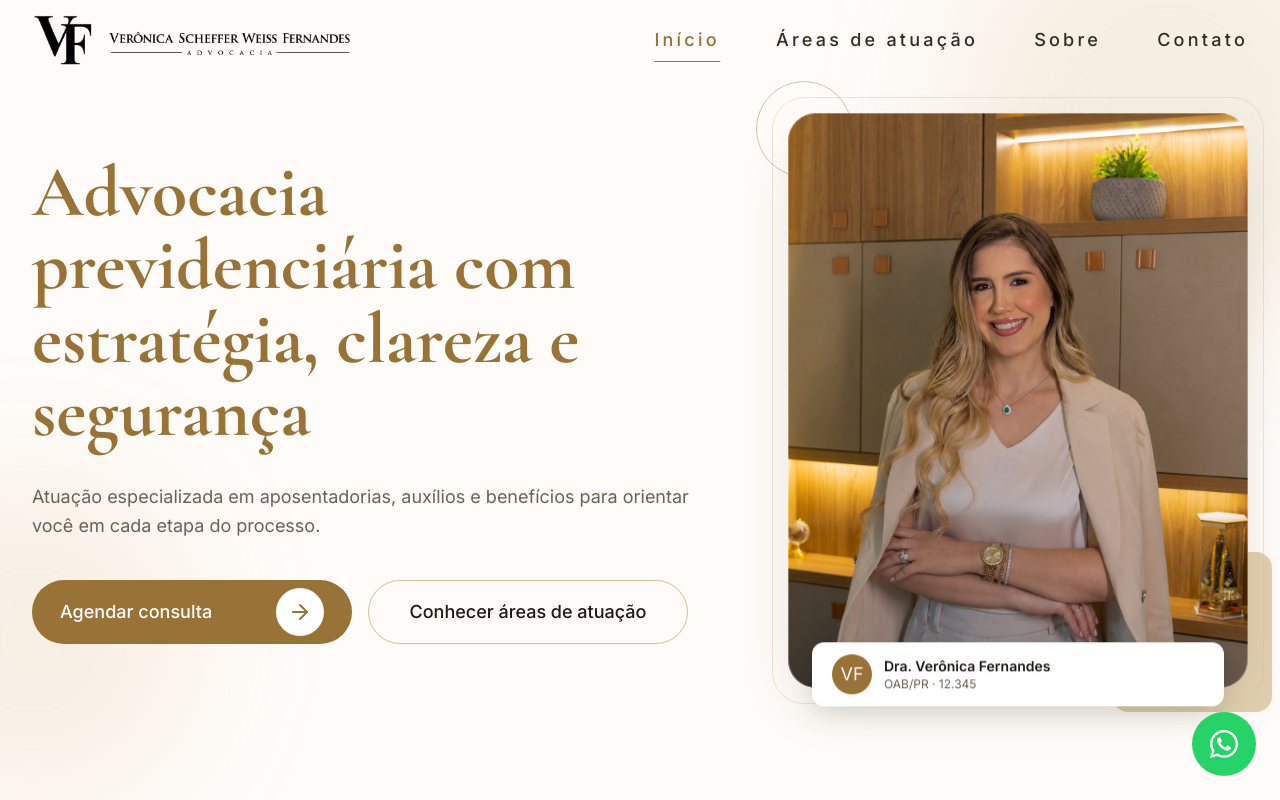
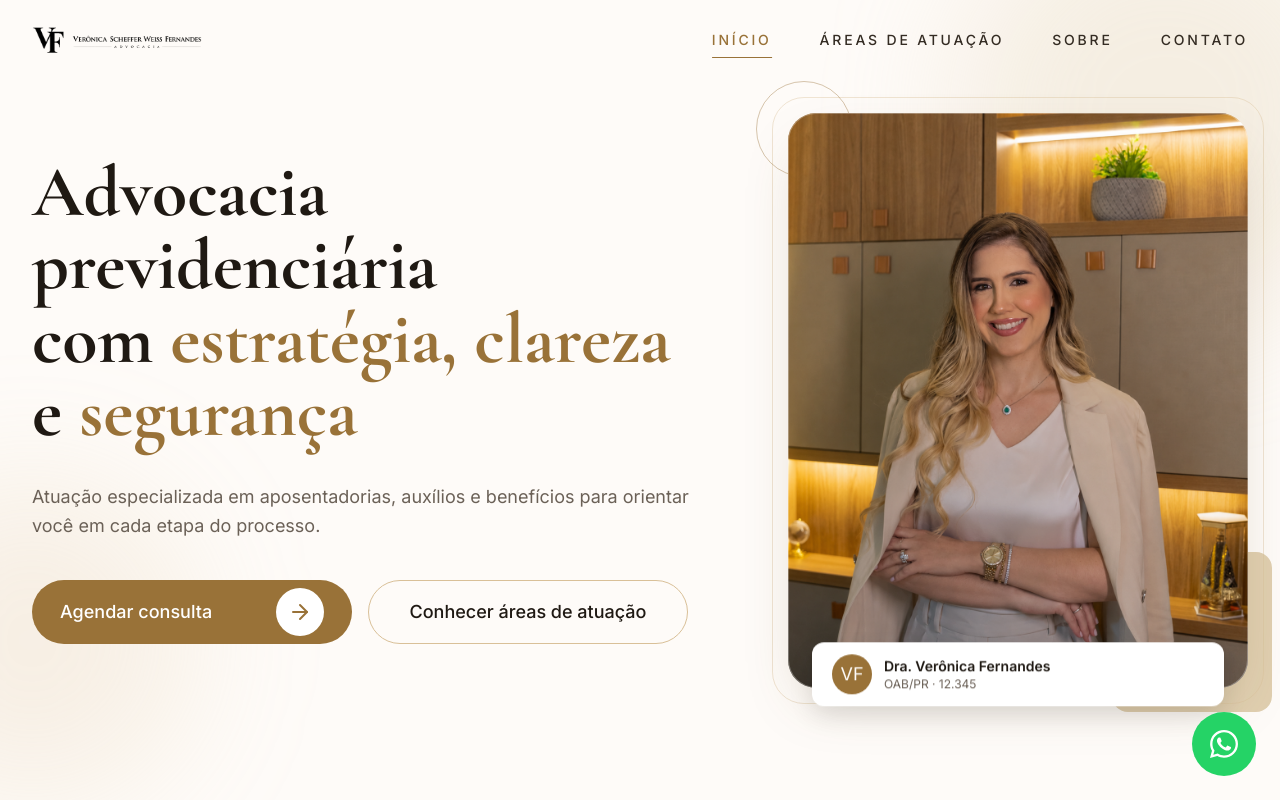
Before and after one commit to JeanCarlo10/veronica-advogada, a React (Vite) app: page / in a window 1280 px wide. Shown: the top 800 px of the page. Built offline with nearby package versions, Linux system fonts and the light colour scheme.

Commit message:
Ajustes do footer

```diff
--- a/index.html
+++ b/index.html
@@ -4,22 +4,29 @@
     <meta charset="UTF-8" />
     <meta name="viewport" content="width=device-width, initial-scale=1.0" />
     <meta http-equiv="X-UA-Compatible" content="IE=edge" />
-    <title>Verônica Fernandes | Advocacia</title>
+    <title>Verônica Fernandes | Advocacia Previdenciária</title>
     <meta
       name="description"
-      content="Detailer estética automotiva em Foz do Iguaçu! Seu carro merece um cuidado premium."
+      content="Advogada Previdenciária em Foz do Iguaçu. Verônica Scheffer Weiss Fernandes atua em aposentadorias, benefícios do INSS, auxílio-doença, BPC/LOAS, pensão por morte, revisões e planejamento previdenciário."
     />
-    <meta name="author" content="Detailer Estética Automotiva" />
-    <meta property="og:title" content="Detailer Estética Automotiva" />
+    <meta name="author" content="Verônica Scheffer Weiss Fernandes" />
+    <meta property="og:title" content="Verônica Scheffer Weiss Fernandes | Advocacia Previdenciária" />
     <meta
       property="og:description"
-      content="Detailer Estética Automotiva em Foz do Iguaçu! Seu carro merece um cuidado premium."
+      content="Advocacia Previdenciária em Foz do Iguaçu com atendimento especializado em aposentadorias, benefícios do INSS, revisões previdenciárias e planejamento estratégico."
     />
     <meta property="og:phone_number" content="(45)99101-0233" />
     <meta
       property="og:street-address"
       content="Av. Valdomiro Faremberger, 237 - Três Lagoas"
     />
+
+    <meta
+      name="keywords"
+      content="advogada previdenciária, direito previdenciário, aposentadoria, INSS, revisão de aposentadoria, auxílio-doença, pensão por morte, BPC LOAS, planejamento previdenciário, Foz do Iguaçu"
+    />
+
+    <meta property="og:locale" content="pt_BR" />
     <meta property="og:locality" content="Foz do Iguaçu" />
     <meta property="og:region" content="PR" />
     <meta property="og:email" content="veronicafernandes.adv@gmail.com" />
--- a/package.json
+++ b/package.json
@@ -1,5 +1,5 @@
 {
-  "name": "detailer",
+  "name": "veronicafernandes",
   "private": true,
   "version": "0.0.0",
   "type": "module",
--- a/src/components/Contact.tsx
+++ b/src/components/Contact.tsx
@@ -101,7 +101,7 @@ const Contact = () => {
           whileInView={{ opacity: 1, y: 0 }}
           viewport={{ once: true }}
           transition={{ duration: 0.8 }}
-          className="mt-10 max-w-4xl mx-auto rounded-[40px] border border-(--gold-deep)/15 bg-white p-8 md:p-12 shadow-[0_20px_60px_rgba(0,0,0,0.08)]"
+          className="mt-10 mb-5 max-w-4xl mx-auto rounded-[40px] border border-(--gold-deep)/15 bg-white p-8 md:p-12 shadow-[0_20px_60px_rgba(0,0,0,0.08)]"
         >
           <div className="flex flex-col md:flex-row items-center gap-10">
             {/* FOTO */}
--- a/src/components/Header.tsx
+++ b/src/components/Header.tsx
@@ -4,6 +4,12 @@ import { Button } from "@/components/ui/button";
 import { useIsMobile } from "@/hooks/use-mobile";
 import logoImage from "@/assets/Logo_Horizontal.png";
 import { motion, AnimatePresence } from "framer-motion";
+import {
+  Tooltip,
+  TooltipContent,
+  TooltipProvider,
+  TooltipTrigger,
+} from "@/components/ui/tooltip";
 
 const navItems = [
   { label: "Início", id: "home" },
@@ -12,11 +18,12 @@ const navItems = [
   { label: "Contato", id: "contact" },
 ];
 
-const Header = () => {
+export default function Header() {
   const isMobile = useIsMobile();
+
   const [isScrolled, setIsScrolled] = useState(false);
+  const [activeSection, setActiveSection] = useState("home");
   const [isMobileMenuOpen, setIsMobileMenuOpen] = useState(false);
-  const [activeSection, setActiveSection] = useState("home");
 
   useEffect(() => {
     let ticking = false;
@@ -25,111 +32,112 @@ const Header = () => {
       if (ticking) return;
 
       ticking = true;
-      window.requestAnimationFrame(() => {
-        setIsScrolled(window.scrollY > 90);
+
+      requestAnimationFrame(() => {
+        setIsScrolled(window.scrollY > 40);
         ticking = false;
       });
     };
 
-    window.addEventListener("scroll", handleScroll, { passive: true });
     handleScroll();
+
+    window.addEventListener("scroll", handleScroll, {
+      passive: true,
+    });
 
     return () => window.removeEventListener("scroll", handleScroll);
   }, []);
 
-  useEffect(() => {
-    if (!isMobile) setIsMobileMenuOpen(false);
-  }, [isMobile]);
+  const scrollToSection = useCallback(
+    (id: string) => {
+      const element = document.getElementById(id);
 
-  const scrollToSection = useCallback((id: string) => {
-    const el = document.getElementById(id);
-    if (!el) return;
+      if (!element) return;
 
-    const headerOffset = 80;
-    const elementPosition = el.getBoundingClientRect().top + window.scrollY;
-    const offsetPosition = elementPosition - headerOffset;
+      const headerOffset = isMobile ? 95 : 90;
 
-    window.scrollTo({
-      top: offsetPosition,
-      behavior: "smooth",
-    });
+      const y =
+        element.getBoundingClientRect().top + window.pageYOffset - headerOffset;
 
-    setIsMobileMenuOpen(false);
-  }, []);
+      window.scrollTo({
+        top: y,
+        behavior: "smooth",
+      });
+
+      setIsMobileMenuOpen(false);
+    },
+    [isMobile],
+  );
 
   useEffect(() => {
     const handleActiveSection = () => {
-      if (isMobileMenuOpen) return;
-
-      const headerOffset = 120;
-
       const sections = navItems
         .map((item) => document.getElementById(item.id))
         .filter(Boolean) as HTMLElement[];
 
-      if (!sections.length) return;
-
-      let currentSection = "home";
-      let smallestDistance = Number.POSITIVE_INFINITY;
+      let current = "home";
 
       sections.forEach((section) => {
         const rect = section.getBoundingClientRect();
-        const distance = Math.abs(rect.top - headerOffset);
 
-        if (rect.top <= headerOffset && distance < smallestDistance) {
-          smallestDistance = distance;
-          currentSection = section.id;
+        if (rect.top <= 140) {
+          current = section.id;
         }
       });
 
-      if (window.scrollY < 120) {
-        currentSection = "home";
-      }
-
-      setActiveSection(currentSection);
+      setActiveSection(current);
     };
 
     handleActiveSection();
-    window.addEventListener("scroll", handleActiveSection, { passive: true });
-    window.addEventListener("resize", handleActiveSection);
+
+    window.addEventListener("scroll", handleActiveSection, {
+      passive: true,
+    });
+
+    return () => window.removeEventListener("scroll", handleActiveSection);
+  }, []);
+
+  useEffect(() => {
+    document.body.style.overflow = isMobileMenuOpen ? "hidden" : "unset";
 
     return () => {
-      window.removeEventListener("scroll", handleActiveSection);
-      window.removeEventListener("resize", handleActiveSection);
-    };
-  }, [isMobileMenuOpen]);
-
-  useEffect(() => {
-    if (isMobileMenuOpen) {
-      document.body.style.overflow = "hidden";
-    } else {
-      document.body.style.overflow = "auto";
-    }
-
-    return () => {
-      document.body.style.overflow = "auto";
+      document.body.style.overflow = "unset";
     };
   }, [isMobileMenuOpen]);
 
   return (
     <header
-      className={`fixed left-0 right-0 top-0 z-50 h-20 transition-all duration-300 ${
-        isScrolled
-          ? "bg-(--background)/85 backdrop-blur-md border-b border-(--border)/70"
-          : "bg-transparent"
-      }`}
+      className={`
+        fixed
+        inset-x-0
+        top-0
+        z-50
+        h-20
+        transition-all
+        duration-500
+        ease-out
+        ${
+          isScrolled
+            ? `
+                bg-[rgba(248,246,242,0.92)]
+                backdrop-blur-xl
+                border-b
+                border-[#e8dcc5]
+                shadow-[0_10px_40px_rgba(155,117,56,0.08)]
+              `
+            : "bg-transparent"
+        }
+      `}
     >
-      <div className="container mx-auto px-6 md:px-8">
+      <div className="container mx-auto h-full px-6 md:px-8">
         <motion.div
-          initial={{ y: -100 }}
-          animate={{ y: 0 }}
-          transition={{ duration: 0.5 }}
-          className="flex h-20 items-center justify-between"
+          initial={{ y: -70, opacity: 0 }}
+          animate={{ y: 0, opacity: 1 }}
+          transition={{ duration: 0.6 }}
+          className="flex h-full items-center justify-between"
         >
-          {/* Logo */}
           <a
             href="#home"
-            className="cursor-pointer"
             onClick={(e) => {
               e.preventDefault();
               scrollToSection("home");
@@ -137,44 +145,63 @@ const Header = () => {
           >
             <img
               src={logoImage}
-              alt="Logo - Verônica Fernandes"
-              width={110}
-              height={70}
+              alt="Verônica Fernandes"
               loading="eager"
               decoding="async"
-              className="h-auto w-[clamp(320px,8vw,110px)]"
+              className="
+                h-auto
+                w-[130px]
+                md:w-[150px]
+                lg:w-[170px]
+              "
             />
           </a>
 
-          {/* Desktop Navigation */}
           {!isMobile && (
-            <nav
-              className="flex items-center gap-14"
-              aria-label="Menu principal"
-            >
+            <nav className="flex items-center gap-12">
               {navItems.map((item) => {
-                const isActive = activeSection === item.id;
+                const active = activeSection === item.id;
 
                 return (
                   <a
                     key={item.id}
                     href={`#${item.id}`}
-                    // className="text-sm text-muted-foreground hover:text-gold transition-colors relative after:absolute after:left-0 after:-bottom-1 after:h-px after:w-0 after:bg-gold-deep after:transition-all hover:after:w-full"
-                    className={`group relative text-lg font-medium tracking-[0.18em] transition-colors duration-300 ${
-                      isActive
-                        ? "text-(--primary)"
-                        : "text-(--secondary-foreground) hover:text-(--primary)"
-                    }`}
                     onClick={(e) => {
                       e.preventDefault();
                       scrollToSection(item.id);
                     }}
+                    className={`
+                      group
+                      relative
+                      text-sm
+                      font-medium
+                      tracking-[0.20em]
+                      uppercase
+                      transition-all
+                      duration-300
+                      hover:-translate-y-0.5
+                      ${
+                        active
+                          ? "text-(--gold-deep)"
+                          : "text-(--secondary-foreground)"
+                      }
+                    `}
                   >
                     {item.label}
+
                     <span
-                      className={`absolute -bottom-2 left-1/2 h-px -translate-x-1/2 bg-(--primary) transition-all duration-500 ease-out ${
-                        isActive ? "w-full" : "w-0 group-hover:w-full"
-                      }`}
+                      className={`
+                        absolute
+                        -bottom-2
+                        left-1/2
+                        h-px
+                        -translate-x-1/2
+                        bg-(--gold-deep)
+                        transition-all
+                        duration-500
+                        ease-[cubic-bezier(0.22,1,0.36,1)]
+                        ${active ? "w-full" : "w-0 group-hover:w-full"}
+                      `}
                     />
                   </a>
                 );
@@ -182,124 +209,167 @@ const Header = () => {
             </nav>
           )}
 
-          {/* Mobile Menu Button */}
           {isMobile && (
             <button
-              aria-label={
-                isMobileMenuOpen
-                  ? "Fechar menu de navegação"
-                  : "Abrir menu de navegação"
-              }
-              className="cursor-pointer"
               onClick={() => setIsMobileMenuOpen((prev) => !prev)}
+              aria-label="Abrir menu"
             >
-              <div className="flex flex-col gap-1">
+              <div className="flex flex-col gap-1.5">
                 <motion.div
-                  className="h-0.5 w-6 bg-white"
+                  className="h-0.5 w-6 bg-(--gold-deep)"
                   animate={{
                     rotate: isMobileMenuOpen ? 45 : 0,
-                    y: isMobileMenuOpen ? 6 : 0,
+                    y: isMobileMenuOpen ? 8 : 0,
                   }}
-                  transition={{ duration: 0.3 }}
                 />
+
                 <motion.div
-                  className="h-0.5 w-6 bg-white"
+                  className="h-0.5 w-6 bg-(--gold-deep)"
                   animate={{
                     opacity: isMobileMenuOpen ? 0 : 1,
                   }}
-                  transition={{ duration: 0.3 }}
                 />
+
                 <motion.div
-                  className="h-0.5 w-6 bg-white"
+                  className="h-0.5 w-6 bg-(--gold-deep)"
                   animate={{
                     rotate: isMobileMenuOpen ? -45 : 0,
-                    y: isMobileMenuOpen ? -6 : 0,
+                    y: isMobileMenuOpen ? -8 : 0,
                   }}
-                  transition={{ duration: 0.3 }}
                 />
               </div>
             </button>
           )}
         </motion.div>
+      </div>
 
-        {/* Mobile Navigation */}
-        <AnimatePresence>
-          {isMobile && isMobileMenuOpen && (
-            <>
-              <motion.div
-                className="fixed inset-0 z-40 bg-black/80"
+      <AnimatePresence>
+        {isMobile && isMobileMenuOpen && (
+          <>
+            <motion.div
+              className="fixed inset-0 bg-white/10 backdrop-blur-xs "
+              initial={{ opacity: 0 }}
+              animate={{ opacity: 1 }}
+              exit={{ opacity: 0 }}
+              onClick={() => setIsMobileMenuOpen(false)}
+            />
+
+            <motion.nav
+              aria-label="Menu móvel"
+              className="fixed right-0 top-0 z-50 flex h-dvh w-[85%] max-w-[380px] flex-col bg-[rgba(255,255,255,0.92)] backdrop-blur-2xl px-8 pt-24 pb-8 shadow-[0_20px_80px_rgba(0,0,0,0.12)]"
+              initial={{ x: "100%" }}
+              animate={{ x: 0 }}
+              exit={{ x: "100%" }}
+              transition={{
+                duration: 0.45,
+                ease: [0.22, 1, 0.36, 1],
+              }}
+            >
+              <button
+                aria-label="Fechar menu"
                 onClick={() => setIsMobileMenuOpen(false)}
-                initial={{ opacity: 0 }}
-                animate={{ opacity: 1 }}
-                exit={{ opacity: 0 }}
-                transition={{ duration: 0.25 }}
-              />
+                className="absolute right-5 cursor-pointer top-5 text-(--gold-deep) transition-transform duration-300 hover:rotate-90"
+              >
+                <X size={26} />
+              </button>
 
-              <motion.nav
-                aria-label="Menu móvel"
-                className="fixed right-0 top-0 z-50 flex h-dvh w-[86%] max-w-[380px] flex-col bg-(--secondary) px-8 pb-8 pt-24 shadow-2xl"
-                initial={{ x: "100%" }}
-                animate={{ x: 0 }}
-                exit={{ x: "100%" }}
-                transition={{ duration: 0.35, ease: [0.22, 1, 0.36, 1] }}
-              >
-                <button
-                  aria-label="Fechar menu de navegação"
-                  onClick={() => setIsMobileMenuOpen(false)}
-                  className="absolute right-5 top-5 cursor-pointer text-white"
-                >
-                  <X size={28} />
-                </button>
+              <div className="flex flex-1 flex-col">
+                <div>
+                  {navItems.map((item) => {
+                    const active = activeSection === item.id;
 
-                <div className="flex flex-1 flex-col justify-between">
-                  <div className="flex flex-col gap-10">
-                    {navItems.map((item) => {
-                      const isActive = activeSection === item.id;
+                    return (
+                      <a
+                        key={item.id}
+                        href={`#${item.id}`}
+                        onClick={(e) => {
+                          e.preventDefault();
+                          scrollToSection(item.id);
+                        }}
+                        className={`group flex items-center justify-between border-b border-[#E8DDC9] py-6 text-[2rem] font-light transition-all duration-300 ${active ? "text-(--gold-deep)" : "text-(--foreground) hover:text-(--gold-deep)"}`}
+                      >
+                        <span className="transition-transform duration-300 group-hover:translate-x-3">
+                          {item.label}
+                        </span>
+                      </a>
+                    );
+                  })}
+                </div>
 
-                      return (
-                        <a
-                          key={item.id}
-                          href={`#${item.id}`}
-                          onClick={(e) => {
-                            e.preventDefault();
-                            scrollToSection(item.id);
-                          }}
-                          className={`relative w-fit text-left text-3xl transition-colors duration-300 ${
-                            isActive
-                              ? "text-(--primary)"
-                              : "text-white hover:text-(--primary)"
-                          }`}
-                        >
-                          {item.label}
-                          <span
-                            className={`absolute -bottom-2 left-0 h-px bg-(--primary) transition-all duration-500 ${
-                              isActive ? "w-full" : "w-0"
-                            }`}
-                          />
-                        </a>
-                      );
-                    })}
-                  </div>
-
+                <div className="mt-auto pt-10">
                   <Button
                     onClick={() => scrollToSection("contact")}
-                    className="group relative mt-10 w-full cursor-pointer overflow-hidden rounded-none border-(--border) bg-(--primary) px-6 py-6 text-lg font-bold text-black [clip-path:polygon(12px_0,100%_0,calc(100%-12px)_100%,0_100%)]"
+                    className="h-14 w-full rounded-lg cursor-pointer bg-(--gold-deep) text-sm font-semibold uppercase tracking-[0.12em] text-white transition-all duration-300 hover:brightness-110 hover:shadow-[0_12px_30px_rgba(155,117,56,0.25)]"
                   >
-                    <span className="block transition-all duration-300 group-hover:-translate-y-full group-hover:opacity-0">
-                      Agendar
-                    </span>
-                    <span className="absolute inset-0 flex translate-y-full items-center justify-center opacity-0 transition-all duration-300 group-hover:translate-y-0 group-hover:opacity-100">
-                      Agendar
-                    </span>
+                    Agendar consulta
                   </Button>
                 </div>
-              </motion.nav>
-            </>
-          )}
-        </AnimatePresence>
-      </div>
+              </div>
+            </motion.nav>
+
+            {/* <motion.nav
+              className="
+                fixed
+                right-0
+                top-0
+                z-50
+                h-dvh
+                w-[85%]
+                max-w-[380px]
+                bg-white
+                p-8
+                pt-24
+                shadow-2xl
+              "
+              initial={{ x: "100%" }}
+              animate={{ x: 0 }}
+              exit={{ x: "100%" }}
+              transition={{
+                duration: 0.4,
+                ease: [0.22, 1, 0.36, 1],
+              }}
+            >
+              <button
+                className="absolute right-5 top-5"
+                onClick={() =>
+                  setIsMobileMenuOpen(false)
+                }
+              >
+                <X size={28} />
+              </button>
+
+              <div className="flex flex-col gap-10">
+                {navItems.map((item) => (
+                  <a
+                    key={item.id}
+                    href={`#${item.id}`}
+                    onClick={(e) => {
+                      e.preventDefault();
+                      scrollToSection(item.id);
+                    }}
+                    className="text-3xl text-(--gold-deep)"
+                  >
+                    {item.label}
+                  </a>
+                ))}
+              </div>
+
+              <Button
+                className="
+                  mt-14
+                  w-full
+                  rounded-full
+                  bg-(--gold-deep)
+                  py-7
+                  text-white
+                "
+              >
+                Agendar consulta
+              </Button>
+            </motion.nav> */}
+          </>
+        )}
+      </AnimatePresence>
     </header>
   );
-};
-
-export default Header;
+}
--- a/src/components/Hero.tsx
+++ b/src/components/Hero.tsx
@@ -35,13 +35,12 @@ const Hero = () => {
       <div className="relative z-10 container mx-auto px-6 lg:px-8 min-h-screen flex items-center">
         <div className="grid grid-cols-1 lg:grid-cols-12 gap-14 lg:gap-20 items-center w-full py-24 lg:py-20">
           <div className="lg:col-span-7 text-center lg:text-left">
-            <motion.h1
-              initial={{ opacity: 0, y: 34, scale: 0.98 }}
-              animate={{ opacity: 1, y: 0, scale: 1 }}
-              transition={{ duration: 0.85, delay: 0.22, ease: "easeOut" }}
-              className="font-bold text-(--gold-deep) text-5xl sm:text-6xl lg:text-7xl xl:text-7xl leading-[1.02] max-w-4xl"
-            >
-              Advocacia previdenciária com estratégia, clareza e segurança
+            <motion.h1 className="font-bold text-5xl sm:text-6xl lg:text-7xl xl:text-7xl leading-[1.02] max-w-4xl text-(--foreground)">
+              Advocacia previdenciária
+              <br />
+              com <span className="text-(--gold-deep)">estratégia, </span>
+              <span className="text-(--gold-deep)">clareza</span> e{" "}
+              <span className="text-(--gold-deep)">segurança</span>
             </motion.h1>
 
             <motion.p
```
Also changed, not shown: src/components/Footer.tsx (+8 -11 lines), src/assets/google.svg (deleted), 1 other file (tests, documents, lock files or other folders).
